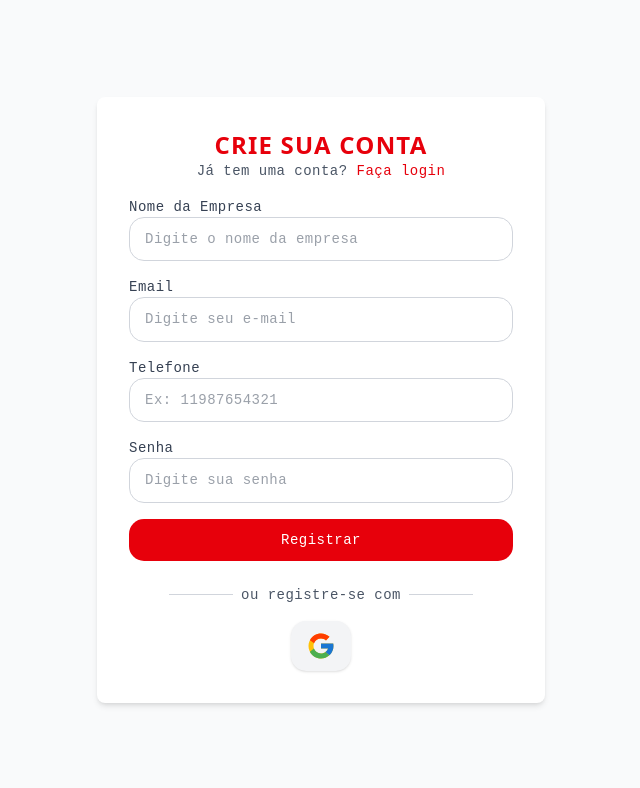
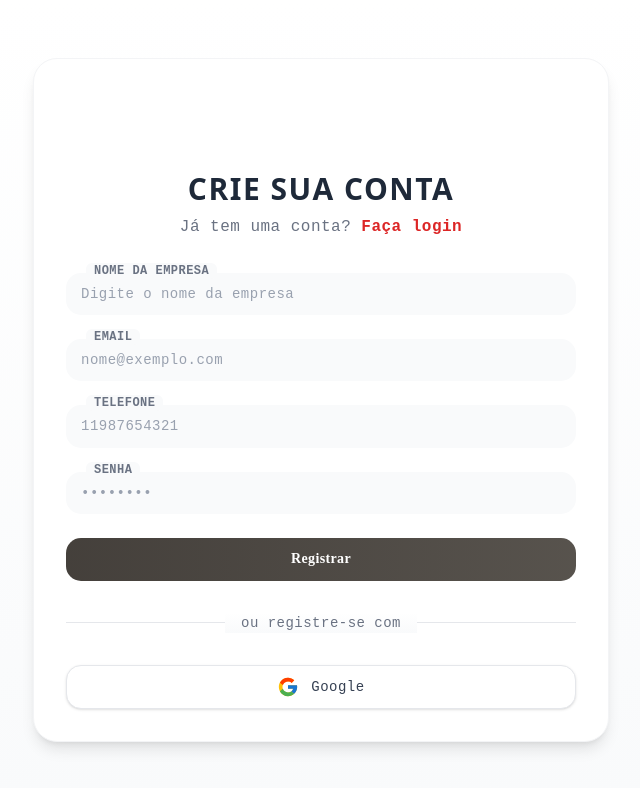
Before and after one commit to Andessonreis/corre_aqui_dash, a Next.js app: page /signup in a window 1280 px wide. Shown: the top 788 px of the page, without its empty margins (319-959 px from the left). Built offline with nearby package versions, Linux system fonts and the light colour scheme; no server answers.

Commit message:
styles: Updating design for login and registration

```diff
--- a/src/app/(auth)/signup/page.tsx
+++ b/src/app/(auth)/signup/page.tsx
@@ -80,50 +80,162 @@ export default function Signup() {
   };
 
   return (
-    <div className="min-h-screen flex items-center justify-center bg-gray-50">
-      <div className="bg-white shadow-md rounded-lg p-8 w-full max-w-md">
-        <h1 className="text-2xl font-bold text-center text-red-600">Crie sua conta</h1>
-        <p className="text-sm text-gray-600 text-center mb-4">
-          Já tem uma conta? <a href="/signin" className="text-red-600 hover:underline">Faça login</a>
-        </p>
-        <form onSubmit={formik.handleSubmit} className="space-y-4">
-          {[
-            { field: "name", label: "Nome da Empresa", type: "text", placeholder: "Digite o nome da empresa" },
-            { field: "email", label: "Email", type: "email", placeholder: "Digite seu e-mail" },
-            { field: "phone", label: "Telefone", type: "tel", placeholder: "Ex: 11987654321" },
-            { field: "password", label: "Senha", type: "password", placeholder: "Digite sua senha" },
-          ].map(({ field, label, type, placeholder }) => (
-            <div key={field}>
-              <label htmlFor={field} className="block text-sm font-medium text-gray-700">{label}</label>
+    <div className="min-h-screen flex flex-col justify-center items-center bg-gradient-to-b from-white to-gray-50 px-4 sm:px-6 md:px-8 lg:px-10 py-10">
+      <div className="w-full max-w-xs sm:max-w-sm md:max-w-md lg:max-w-lg xl:max-w-xl">
+        <div className="bg-white rounded-3xl shadow-lg p-8 animate-fade-in-scale border border-gray-100">
+          <div className="mb-8 text-center">
+            <div className="inline-block mb-4 animate-float">
+              <div className="w-16 h-16 rounded-full bg-gradient-to-tr from-primary to-primary-hover flex items-center justify-center text-white">
+                <svg xmlns="http://www.w3.org/2000/svg" fill="none" viewBox="0 0 24 24" stroke="currentColor" className="w-8 h-8">
+                  <path strokeLinecap="round" strokeLinejoin="round" strokeWidth={2} d="M16 7a4 4 0 11-8 0 4 4 0 018 0zM12 14c-4.418 0-8 1.79-8 4v2h16v-2c0-2.21-3.582-4-8-4z" />
+                </svg>
+              </div>
+            </div>
+            <h1 className="text-3xl font-bold text-gray-800">Crie sua conta</h1>
+            <p className="text-gray-500 mt-2">
+              Já tem uma conta?{" "}
+              <a href="/signin" className="text-primary font-semibold hover:underline transition">
+                Faça login
+              </a>
+            </p>
+          </div>
+
+          <form onSubmit={formik.handleSubmit} className="space-y-6">
+            {/* Nome */}
+            <div className="relative">
               <input
-                id={field}
-                type={type}
-                placeholder={placeholder}
-                {...formik.getFieldProps(field)}
-                className={`w-full px-4 py-2 border rounded-md focus:ring-2 text-gray-700 ${
-                  formik.touched[field as keyof typeof formik.touched] && formik.errors[field as keyof typeof formik.errors]
-                    ? "border-red-500 focus:ring-red-500"
-                    : "border-gray-300 focus:ring-blue-500"
+                id="name"
+                type="text"
+                placeholder="Digite o nome da empresa"
+                {...formik.getFieldProps("name")}
+                className={`w-full text-gray-800 bg-gray-50 border-0 rounded-2xl px-5 py-4 focus:ring-2 focus:outline-none transition placeholder-gray-400 ${
+                  formik.touched.name && formik.errors.name
+                    ? "focus:ring-red-300 ring-1 ring-red-300"
+                    : "focus:ring-primary focus:bg-white"
                 }`}
               />
-              {formik.touched[field as keyof typeof formik.touched] && formik.errors[field as keyof typeof formik.errors] && (
-                <p className="text-red-500 text-sm">{formik.errors[field as keyof typeof formik.errors]}</p>
+              <label htmlFor="name" className="absolute left-5 -top-2.5 bg-gray-50 px-2 text-xs font-semibold text-gray-500 rounded-md">
+                NOME DA EMPRESA
+              </label>
+              {formik.touched.name && formik.errors.name && (
+                <p className="text-xs text-red-500 mt-1.5 ml-2">{formik.errors.name}</p>
               )}
             </div>
-          ))}
-          {error && <p className="text-red-600 text-sm text-center">{error}</p>}
-          <button type="submit" disabled={formik.isSubmitting} className="w-full bg-red-600 text-white py-2 rounded-md transition hover:bg-red-700 disabled:opacity-50">
-            {formik.isSubmitting ? "Criando conta..." : "Registrar"}
-          </button>
-        </form>
-        <div className="mt-6 flex items-center justify-center gap-2">
-          <span className="h-px w-16 bg-gray-300"></span>
-          <span className="text-sm text-gray-600">ou registre-se com</span>
-          <span className="h-px w-16 bg-gray-300"></span>
-        </div>
-        <div className="mt-4 flex justify-center gap-4">
-          <button onClick={handleGoogleSignup} className="p-2 rounded-full shadow bg-gray-100 hover:bg-gray-200 transition">
-            <FcGoogle size={30} />
+
+            {/* Email */}
+            <div className="relative">
+              <input
+                id="email"
+                type="email"
+                placeholder="nome@exemplo.com"
+                {...formik.getFieldProps("email")}
+                className={`w-full text-gray-800 bg-gray-50 border-0 rounded-2xl px-5 py-4 focus:ring-2 focus:outline-none transition placeholder-gray-400 ${
+                  formik.touched.email && formik.errors.email
+                    ? "focus:ring-red-300 ring-1 ring-red-300"
+                    : "focus:ring-primary focus:bg-white"
+                }`}
+              />
+              <label htmlFor="email" className="absolute left-5 -top-2.5 bg-gray-50 px-2 text-xs font-semibold text-gray-500 rounded-md">
+                EMAIL
+              </label>
+              {formik.touched.email && formik.errors.email && (
+                <p className="text-xs text-red-500 mt-1.5 ml-2">{formik.errors.email}</p>
+              )}
+            </div>
+
+            {/* Telefone */}
+            <div className="relative">
+              <input
+                id="phone"
+                type="tel"
+                placeholder="11987654321"
+                {...formik.getFieldProps("phone")}
+                className={`w-full text-gray-800 bg-gray-50 border-0 rounded-2xl px-5 py-4 focus:ring-2 focus:outline-none transition placeholder-gray-400 ${
+                  formik.touched.phone && formik.errors.phone
+                    ? "focus:ring-red-300 ring-1 ring-red-300"
+                    : "focus:ring-primary focus:bg-white"
+                }`}
+              />
+              <label htmlFor="phone" className="absolute left-5 -top-2.5 bg-gray-50 px-2 text-xs font-semibold text-gray-500 rounded-md">
+                TELEFONE
+              </label>
+              {formik.touched.phone && formik.errors.phone && (
+                <p className="text-xs text-red-500 mt-1.5 ml-2">{formik.errors.phone}</p>
+              )}
+            </div>
+
+            {/* Senha */}
+            <div className="relative">
+              <input
+                id="password"
+                type="password"
+                placeholder="••••••••"
+                {...formik.getFieldProps("password")}
+                className={`w-full text-gray-800 bg-gray-50 border-0 rounded-2xl px-5 py-4 focus:ring-2 focus:outline-none transition placeholder-gray-400 ${
+                  formik.touched.password && formik.errors.password
+                    ? "focus:ring-red-300 ring-1 ring-red-300"
+                    : "focus:ring-primary focus:bg-white"
+                }`}
+              />
+              <label htmlFor="password" className="absolute left-5 -top-2.5 bg-gray-50 px-2 text-xs font-semibold text-gray-500 rounded-md">
+                SENHA
+              </label>
+              {formik.touched.password && formik.errors.password && (
+                <p className="text-xs text-red-500 mt-1.5 ml-2">{formik.errors.password}</p>
+              )}
+            </div>
+
+            {error && (
+              <div className="p-3 bg-red-50 border-l-4 border-red-400 rounded-r-lg text-red-600 text-sm">
+                {error}
+              </div>
+            )}
+
+            <button
+              type="submit"
+              disabled={formik.isSubmitting}
+              className="relative w-full py-4 px-6 rounded-xl bg-gradient-to-r from-stone-700 to-stone-600 text-white font-semibold flex items-center justify-center gap-2 transition duration-300 hover:shadow-md disabled:cursor-not-allowed"
+              style={{
+                opacity: formik.isSubmitting ? 0.9 : 1,
+                fontFamily: '"IBM Plex Serif", serif',
+                letterSpacing: '0.5px',
+                boxShadow: formik.isSubmitting ? 'inset 0 0 5px rgba(0,0,0,0.2)' : '',
+              }}
+            >
+              {formik.isSubmitting && (
+                <svg className="animate-spin h-5 w-5 text-white" xmlns="http://www.w3.org/2000/svg" fill="none" viewBox="0 0 24 24">
+                  <circle className="opacity-25" cx="12" cy="12" r="10" stroke="currentColor" strokeWidth="4" />
+                  <path
+                    className="opacity-75"
+                    fill="currentColor"
+                    d="M4 12a8 8 0 018-8V0C5.373 0 0 5.373 0 12h4zm2
+                    5.291A7.962 7.962 0 014 12H0c0 3.042 1.135
+                    5.824 3 7.938l3-2.647z"
+                  />
+                </svg>
+              )}
+              <span className="tracking-wide">Registrar</span>
+            </button>
+          </form>
+
+          <div className="relative my-8">
+            <div className="absolute inset-0 flex items-center">
+              <div className="w-full border-t border-gray-200"></div>
+            </div>
+            <div className="relative flex justify-center">
+              <span className="px-4 bg-gradient-to-b from-white to-gray-50 text-sm text-gray-500">
+                ou registre-se com
+              </span>
+            </div>
+          </div>
+
+          <button
+            onClick={handleGoogleSignup}
+            className="w-full flex items-center justify-center space-x-3 p-4 rounded-2xl bg-white border border-gray-200 shadow-sm hover:shadow transition-all"
+            aria-label="Cadastro com Google"
+          >
+            <FcGoogle size={22} />
+            <span className="text-gray-700 font-medium">Google</span>
           </button>
         </div>
       </div>
```
